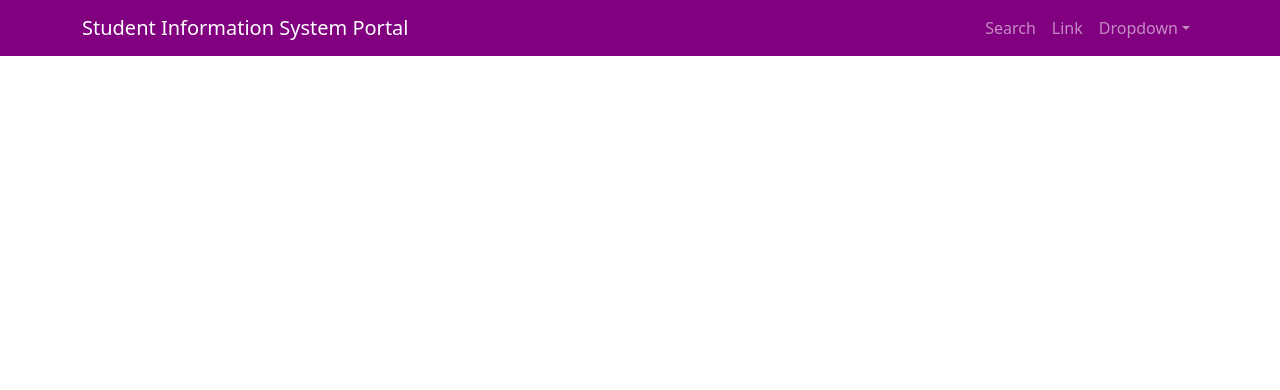
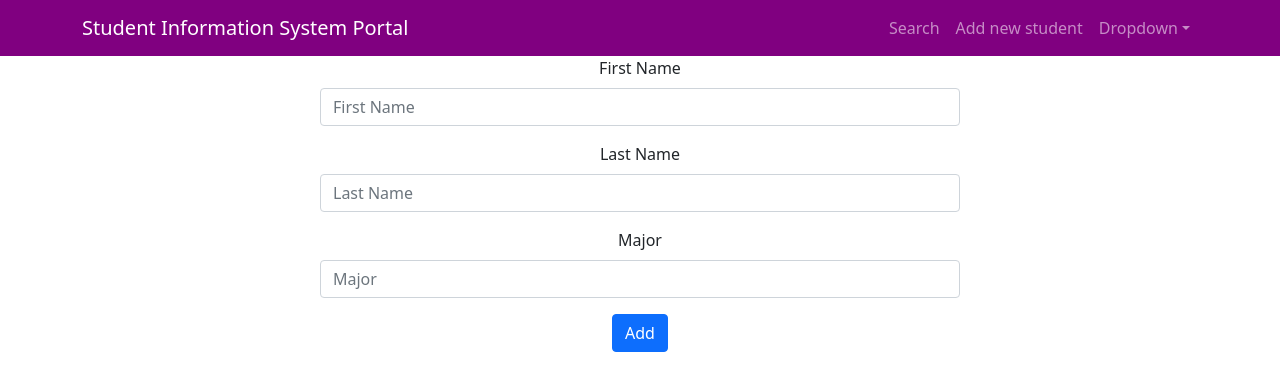
Before and after one commit to caleb830122/StudentApi, a React (Create React App) app in the folder src/main/frontend/: page /newStudent in a window 1280 px wide. Shown: the top 390 px of the page. Built offline with nearby package versions, Linux system fonts and the light colour scheme.

Commit message:
Add delete and update button for student list

```diff
--- a/src/main/frontend/src/App.css
+++ b/src/main/frontend/src/App.css
@@ -43,6 +43,7 @@
 
 .student-list {
   margin: 2rem;
+  padding: 2rem;
   flex-wrap: wrap;
   max-width: 70rem;
   margin: 0 auto;
--- a/src/main/frontend/src/App.js
+++ b/src/main/frontend/src/App.js
@@ -8,8 +8,8 @@ const App = () => {
   return (
     <div className="App">
       <NavBar />
-      {/* <StudentList />
-      <StudentForm /> */}
+      {/* <StudentList /> */}
+      {/* <StudentForm /> */}
     </div>
   );
 }
--- a/src/main/frontend/src/components/navbar.js
+++ b/src/main/frontend/src/components/navbar.js
@@ -9,7 +9,8 @@ import {
 } from "react-router-dom";
 
 import HomePanel from "./homePanel";
-
+import StudentList from "./studentList";
+import StudentForm from "./studentForm"
 class NavBar extends React.Component {
   render() {
     return (
@@ -24,7 +25,7 @@ class NavBar extends React.Component {
             <Navbar.Collapse id="basic-navbar-nav">
               <Nav className="ms-auto">
                 <Nav.Link as={Link} to={"/search"}>Search</Nav.Link>
-                <Nav.Link as={Link} to={"/link"}>Link</Nav.Link>
+                <Nav.Link as={Link} to={"/newStudent"}>Add new student</Nav.Link>
                 <NavDropdown title="Dropdown" id="basic-nav-dropdown">
                   <NavDropdown.Item href="#action/3.1">Action</NavDropdown.Item>
                   <NavDropdown.Item href="#action/3.2">
@@ -46,8 +47,8 @@ class NavBar extends React.Component {
         <div>
           <Routes>
             <Route path="/" element={<HomePanel />} />
-            <Route path="/home" elements={<h1>Student</h1>} />
-            <Route path="/link" element={<h1>Search</h1>} />
+            <Route path="/search" element={<StudentList />} />
+            <Route path="/newStudent" element={<StudentForm />} />
 
           </Routes>
         </div>
```
